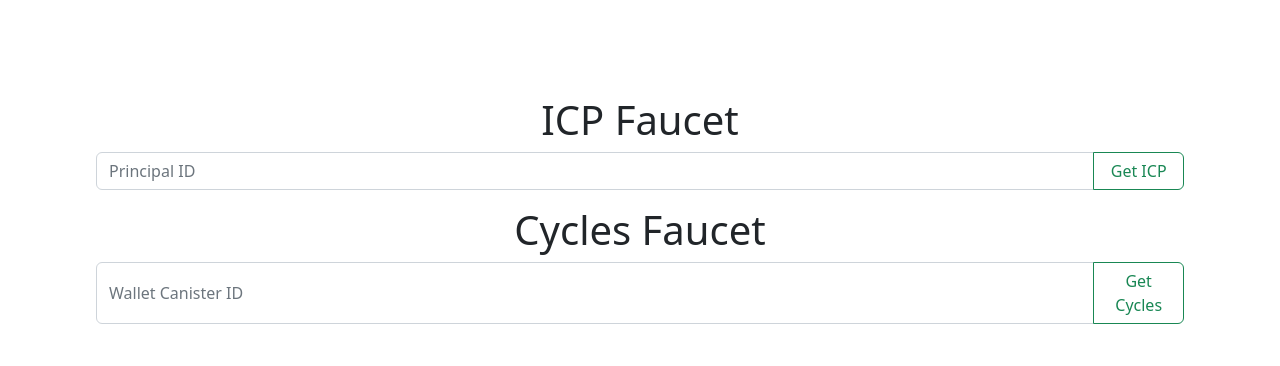
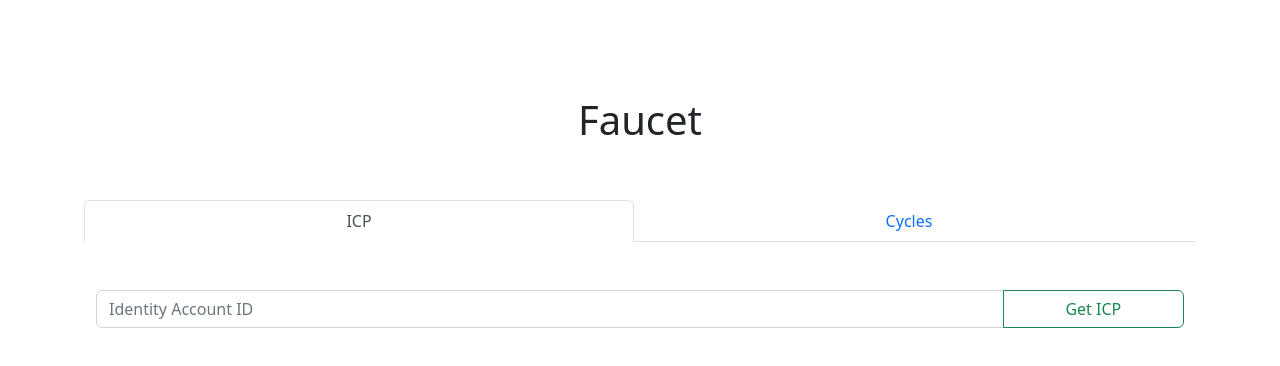
Before and after one commit to crs26/icp-faucet, a Next.js app: page / in a window 1280 px wide. Shown: the top 366 px of the page. Built offline with nearby package versions, Linux system fonts and the light colour scheme.

Commit message:
Optimized renderers

```diff
--- a/src/pages/index.tsx
+++ b/src/pages/index.tsx
@@ -6,6 +6,7 @@
 import { useRef, useState } from 'react';
 import { FormControlProps } from 'react-bootstrap';
 import axios from 'axios'
+import { Faucet } from '@/components/Faucet';
 
 const inter = Inter({ subsets: ['latin'] })
 
@@ -17,10 +18,12 @@
 
   const [isLoading, setIsLoading] = useState(false)
   const [success, setSuccess] = useState(false)
+  const [activeTab, setActiveTab] = useState('icp')
+  const [errorMsg, setErrorMsg] = useState('')
 
   const getICP = async () => {
     setIsLoading(true)
-    const response = await axios.post('/api/getICP', {accountId: icpRef.current.value})
+    const response = await axios.post('/api/getICP', {accountId: icpRef.current.value}, { validateStatus: () => true })
     if (response.status === 201) {
       setSuccess(true)
     } else {
@@ -31,7 +34,7 @@
 
   const getCycles = async () => {
     setIsLoading(true)
-    const response = await axios.post('/api/getCycles', {wallet: cycleRef.current.value})
+    const response = await axios.post('/api/getCycles', {wallet: cycleRef.current.value}, { validateStatus: () => true })
     if (response.status === 201) {
       setSuccess(true)
     } else {
@@ -40,44 +43,31 @@
     setIsLoading(false)
   }
 
+
+  const renderFaucet = () => {
+    if (activeTab === 'icp') {
+      return <Faucet inputRef={icpRef} action={getICP} isLoading={isLoading} success={success} placeholder={'Identity Account ID'} status={errorMsg} btnTxt={'Get ICP'}/>
+    } else {
+      return <Faucet inputRef={cycleRef} action={getCycles} isLoading={isLoading} success={success} placeholder={'Wallet Canister ID'} status={errorMsg} btnTxt={'Get Cycles'}/>
+    }
+  }
+
   return (
     <main className="min-h-screen items-center p-24">
-      <div className='row'>
-        <div className='col-12 text-center'>
-          <h1>
-            ICP Faucet
-          </h1>
-          <InputGroup className="mb-3">
-            <Form.Control
-              placeholder="Principal ID"
-              aria-label="Principal ID"
-              aria-describedby="basic-addon2"
-              ref={icpRef}
-            />
-            <Button className='col-1' variant="outline-success" id="button-addon2" onClick={getICP} disabled={isLoading}>
-              {isLoading ? 'Loading' : 'Get ICP'}
-            </Button>
-          </InputGroup>
-        </div>
+      <div className='row text-center'>
+        <h1>Faucet</h1>
       </div>
-      <div className='row'>
-        <div className='col-12 text-center'>
-          <h1>
-            Cycles Faucet
-          </h1>
-          <InputGroup className="mb-3">
-            <Form.Control
-              placeholder="Wallet Canister ID"
-              aria-label="Wallet Canister ID"
-              aria-describedby="basic-addon2"
-              ref={cycleRef}
-            />
-            <Button className='col-1' variant="outline-success" id="button-addon2" onClick={getCycles} disabled={isLoading}>
-              {isLoading ? 'Loading' : 'Get Cycles'}
-            </Button>
-          </InputGroup>
-        </div>
+      <div className='row py-5'>
+        <ul className="nav nav-tabs">
+          <li className="nav-item col-6 text-center">
+            <a className={`nav-link ${activeTab === 'icp' ? 'active' : ''}`} href="#" onClick={() => setActiveTab('icp')}>ICP</a>
+          </li>
+          <li className="nav-item col-6 text-center">
+            <a className={`nav-link ${activeTab === 'cycles' ? 'active' : ''}`} href="#" onClick={() => setActiveTab('cycles')}>Cycles</a>
+          </li>
+        </ul>
       </div>
+      {renderFaucet()}
     </main>
   )
 }
```
